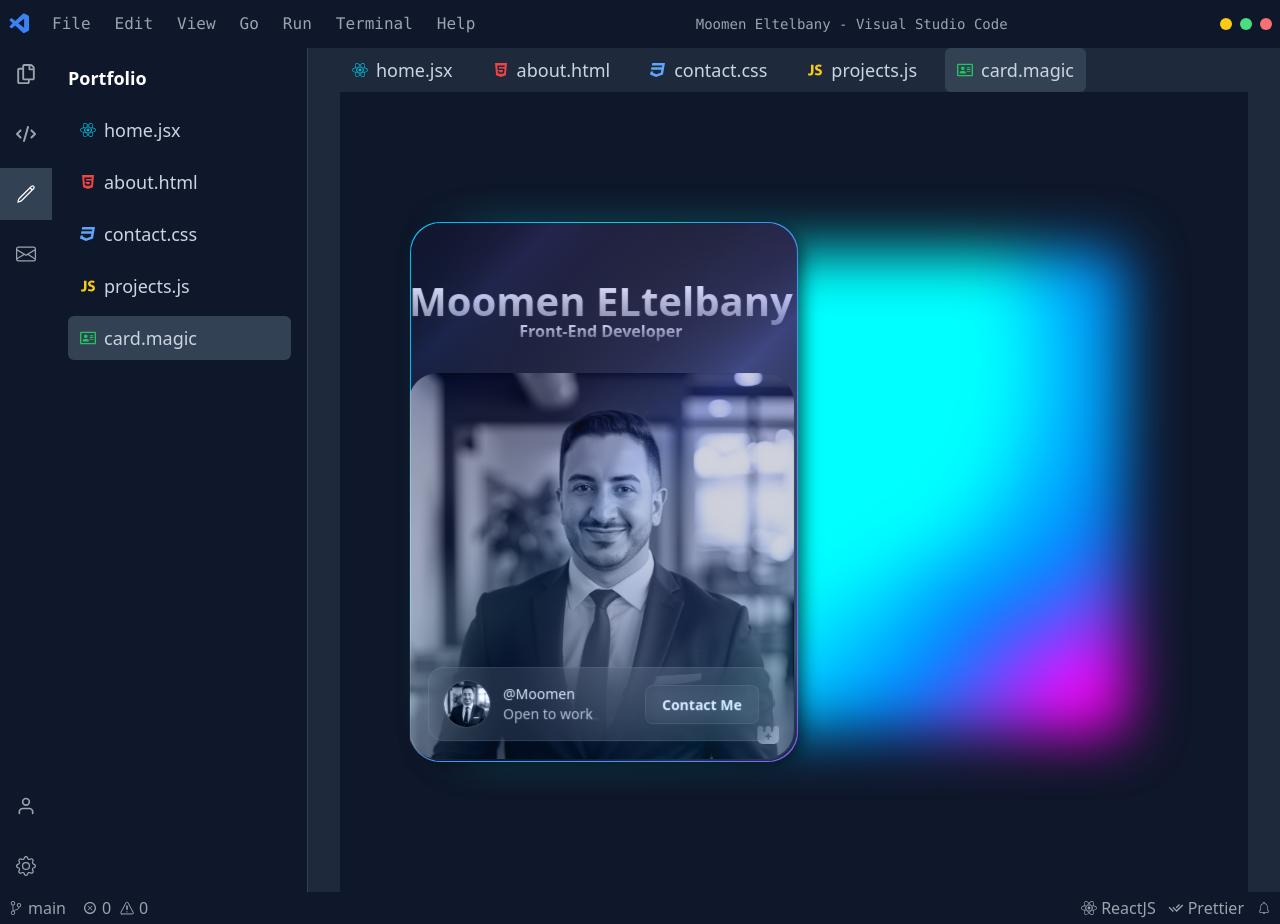
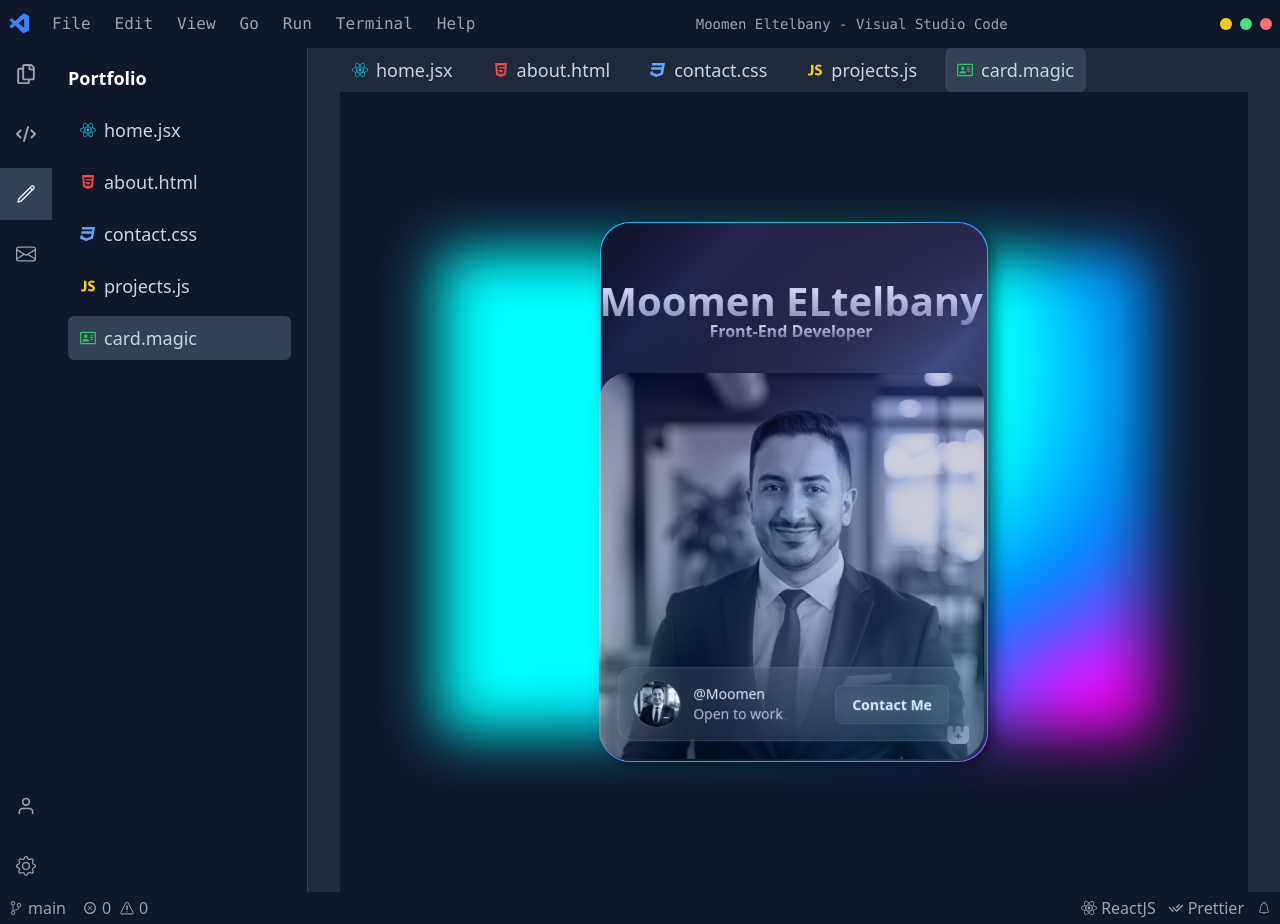
Before and after one commit to MoomenEltelbany/portfolio, a React (Vite) app: page /card in a window 1280 px wide. Built offline with nearby package versions, Linux system fonts and the light colour scheme.

Commit message:
Remove the background color on the Card when hover

```diff
--- a/src/pages/Card.jsx
+++ b/src/pages/Card.jsx
@@ -7,8 +7,8 @@
 
     return (
         <main className="bg-slate-900 min-h-dvh flex justify-center items-center px-4 py-8 sm:px-6 md:px-10">
-            <section className="bg-slate-900 w-full max-w-3xl">
-                <div className="bg-slate-900">
+            <section className="bg-transparent w-full max-w-6xl ml-auto">
+                <div className="bg-transparent">
                     <ProfileCard
                         name="Moomen ELtelbany"
                         title="Front-End Developer"
@@ -21,7 +21,7 @@
                         enableTilt={true}
                         enableMobileTilt={false}
                         onContactClick={() => navigate("/contact")}
-                        className="bg-transparent"
+                        className="bg-transparent flex justify-center hover:bg-transparent"
                     />
                 </div>
             </section>
```
